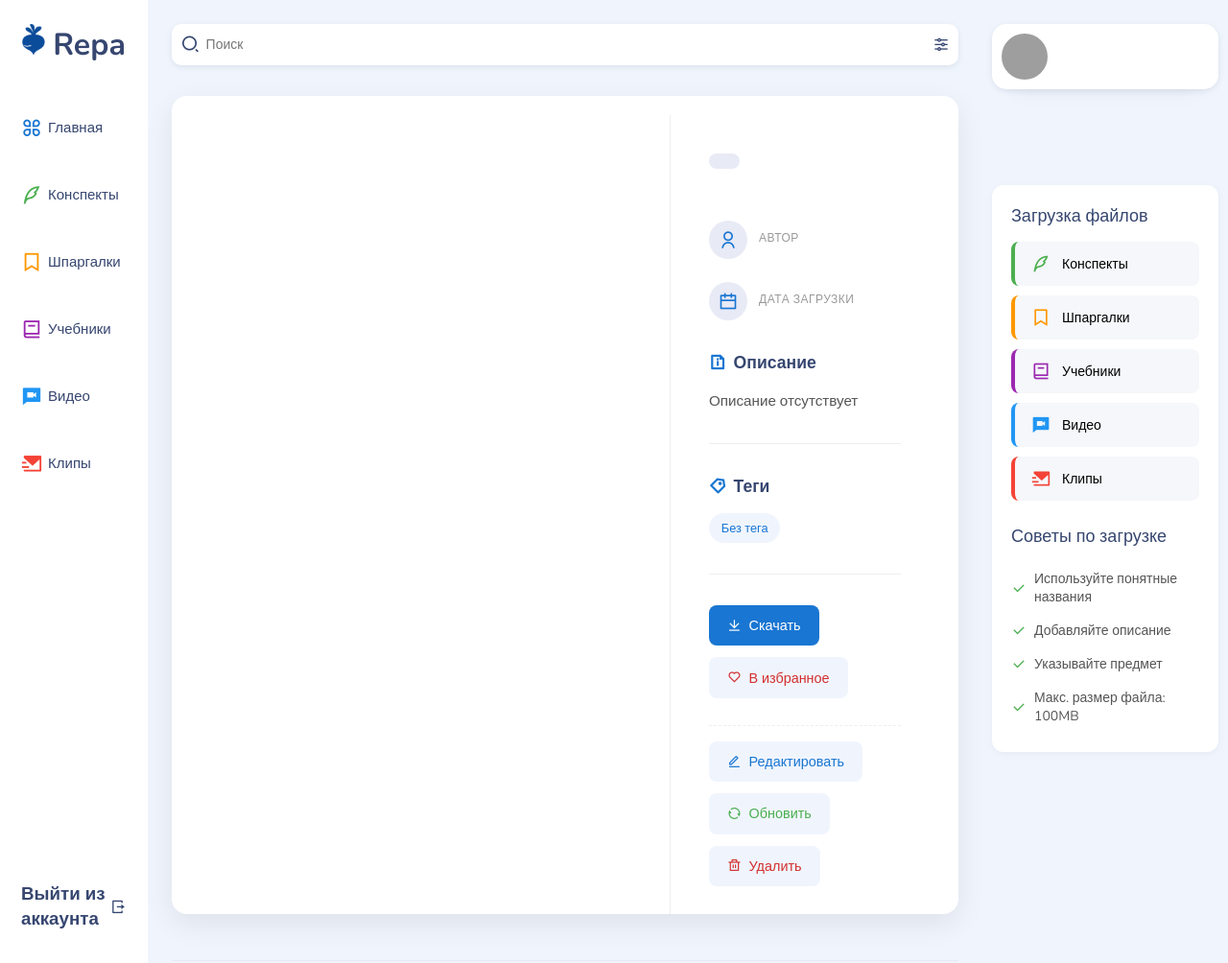
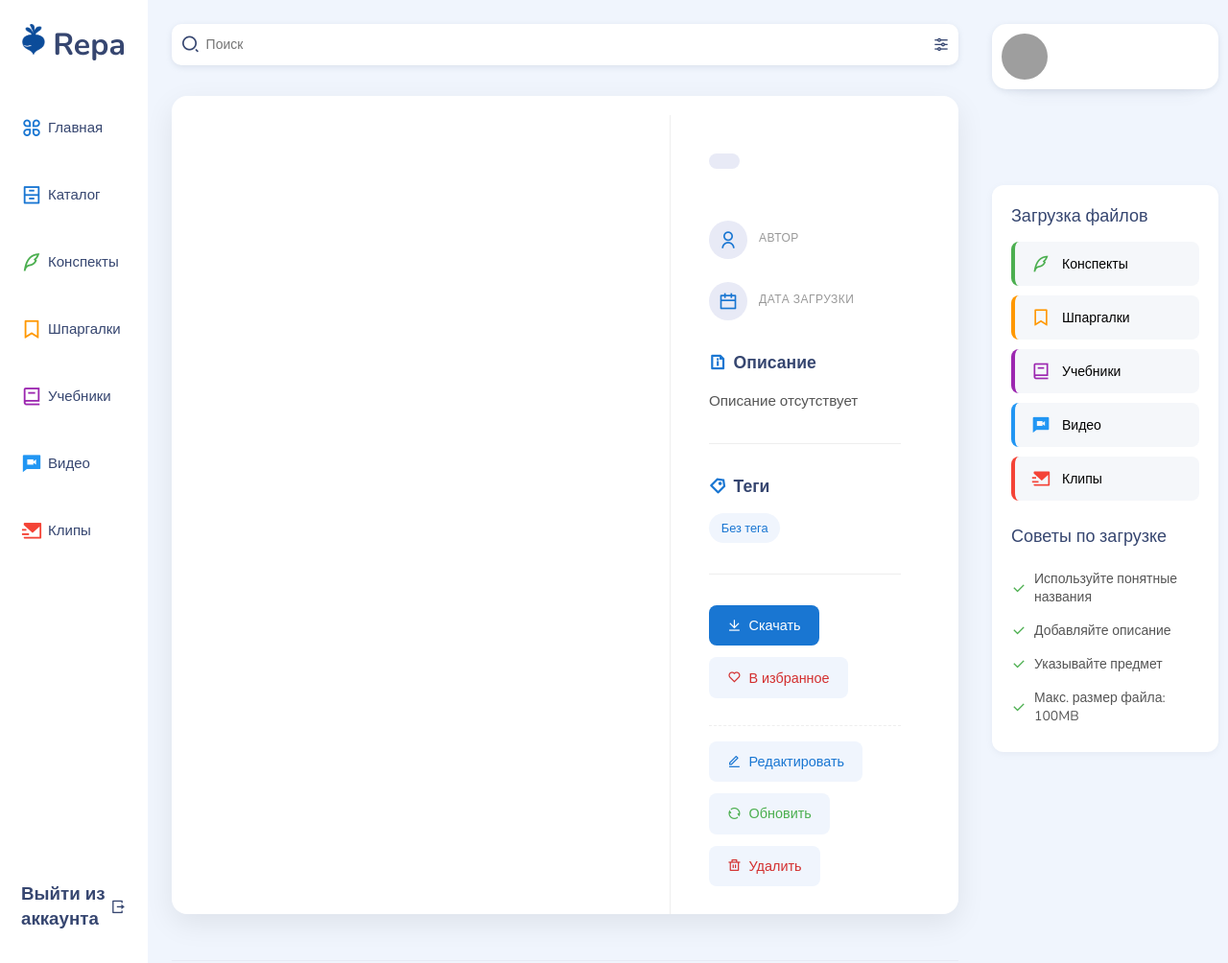
Before and after one commit to JktuJQ/Repa, a Flask app: template frontend/templates/file_detail.html in a window 1280 px wide. Shown: the whole page at 96% size. Run offline with Flask 3, Linux system fonts and the light colour scheme; the template is opened without the code that fills it, so the values that code supplies are empty; parts of the project's set-up code (start-up, migrations or seed data) failed here and were passed over; grey boxes are pictures that could not be loaded.

Commit message:
something idk

```diff
--- a/frontend/static/css/style.css
+++ b/frontend/static/css/style.css
@@ -1853,6 +1853,7 @@
 }
 
 /* Upload Tips Section */
+
 .upload-tips h3 {
     color: #364670;
     margin-bottom: 15px;
@@ -2076,17 +2077,18 @@
 }
 
 /* File Detail Container */
-.file-detail-container {
+/* .file-detail-container {
     display: grid;
     grid-template-columns: 2fr 1fr;
     gap: 0;
     max-width: 1400px;
+    height: 20vh;
     margin: 20px auto;
     background: #fff;
     border-radius: 16px;
     box-shadow: 0 4px 30px rgba(136, 148, 171, 0.2);
-    overflow: hidden;
-}
+    overflow: auto;
+} */
 
 .file-preview-section {
     position: relative;
--- a/frontend/templates/base_with_header_and_sections.html
+++ b/frontend/templates/base_with_header_and_sections.html
@@ -22,6 +22,10 @@
         <a href="{{ url_for('dashboard') }}" class="item {% if request.path.split('/')[-1] == 'dashboard' %}active{% endif %}">
             <i class="ri-apps-line"></i>
             <h3>Главная</h3>
+        </a>
+        <a href="{{ url_for('dashboard') }}" class="item {% if request.path.split('/')[-1] == 'dashboard' %}active{% endif %}">
+            <i class="ri-archive-drawer-line"></i>
+            <h3>Каталог</h3>
         </a>
         <a href="{{ url_for('catalog', file_type='notes') }}" class="item {% if request.path.split('/')[-1] == 'notes' %}active{% endif %}">
             <i class="ri-quill-pen-line"></i>
```
